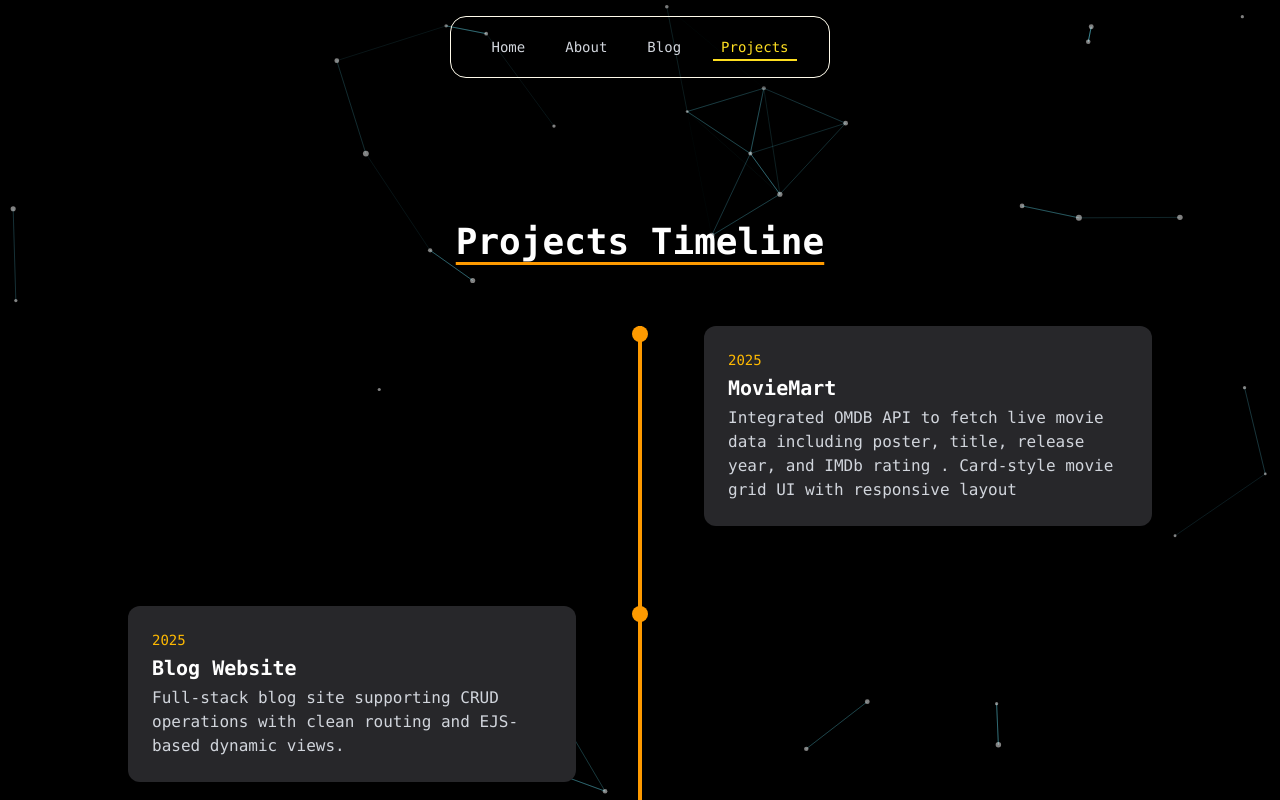
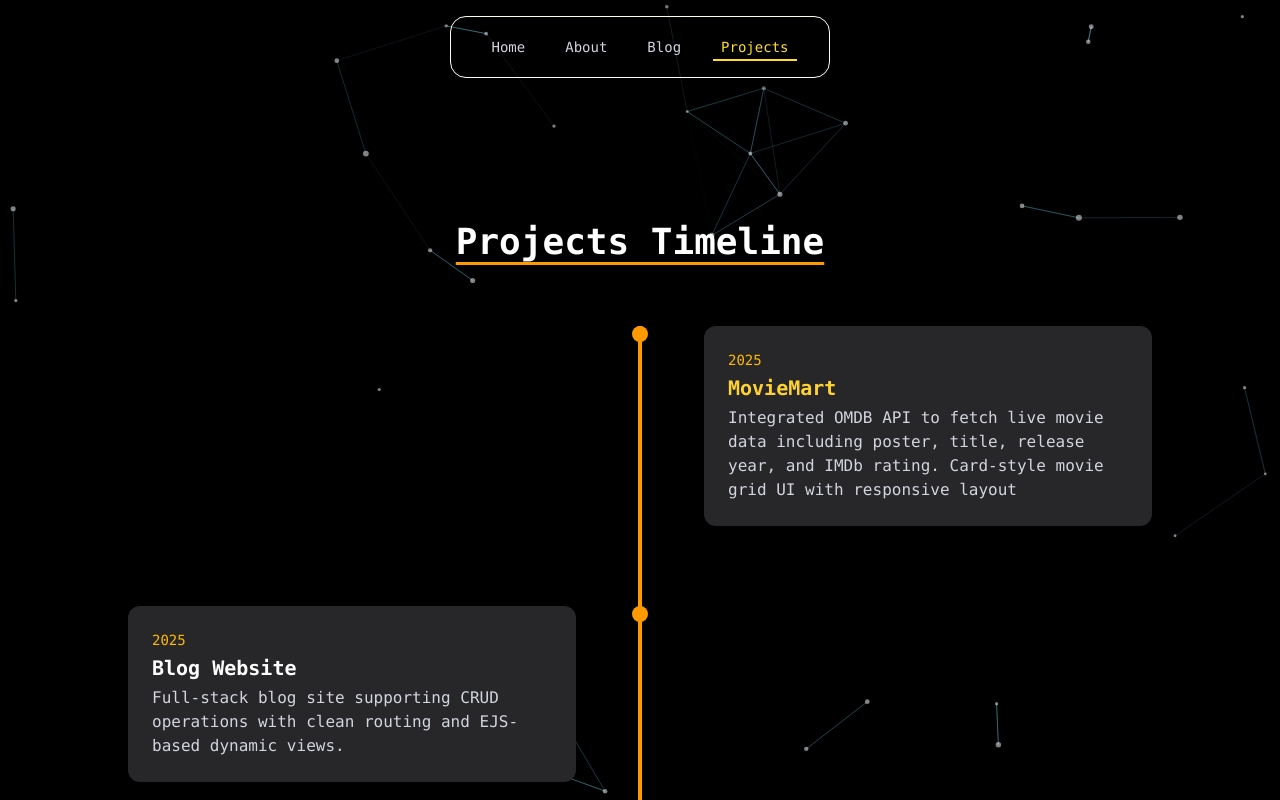
Before and after one commit to DigdarshanMohanty/Portfolio-Website, a React (Vite) app: page /projects in a window 1280 px wide. Built offline with nearby package versions, Linux system fonts and the light colour scheme.

Commit message:
Fix typos in project descriptions and add links to project titles

```diff
--- a/src/components/Projects.jsx
+++ b/src/components/Projects.jsx
@@ -6,7 +6,8 @@ export default function Projects() {
     {
       year: "2025",
       title: "MovieMart",
-      desc: "Integrated OMDB API to fetch live movie data including poster, title, release year, and IMDb rating . Card-style movie grid UI with responsive layout",
+      desc: "Integrated OMDB API to fetch live movie data including poster, title, release year, and IMDb rating. Card-style movie grid UI with responsive layout",
+      link: "https://movie-app-theta-three-70.vercel.app/",
     },
     {
       year: "2025",
@@ -16,13 +17,13 @@ export default function Projects() {
     {
       year: "2025",
       title: "SMARTBIZ",
-      desc: "Designed a business management app using Angular with modular components for Admin and Employee roles.Admins can manage products, customers, and view transactions; employees can handle sales and update stock . Implemented routing, form validation, and responsive UI for smooth navigation and usability",
+      desc: "Designed a business management app using Angular with modular components for Admin and Employee roles. Admins can manage products, customers, and view transactions; employees can handle sales and update stock. Implemented routing, form validation, and responsive UI for smooth navigation and usability",
     },
     {
+      year: "2024",
       title: "Youtube UI Clone",
-      desc: "Replicated UI using HTML , CSS and JavaScript . Implemented responsive design with media queries and flexbox for optimal viewing on all devices",
-      year: "2024",
-    }
+      desc: "Replicated UI using HTML, CSS, and JavaScript. Implemented responsive design with media queries and flexbox for optimal viewing on all devices",
+    },
   ];
 
   const containerRef = useRef(null);
@@ -35,7 +36,7 @@ export default function Projects() {
       if (children.length > 1) {
         const top = children[0].offsetTop;
         const bottom = children[children.length - 1].offsetTop;
-        setLineHeight(bottom - top + 60); // 60px to extend to last item
+        setLineHeight(bottom - top + 60);
       }
     }
   }, []);
@@ -51,15 +52,14 @@ export default function Projects() {
 
   return (
     <section
-        id="projects"
-        className="relative px-6 text-white font-mono bg-transparent dark:bg-transparent min-h-screen py-16"
-      >
+      id="projects"
+      className="relative px-6 text-white font-mono bg-transparent dark:bg-transparent min-h-screen py-16"
+    >
       <h2 className="text-4xl font-bold mb-16 text-center underline underline-offset-8 decoration-amber-500">
         Projects Timeline
       </h2>
 
       <div ref={containerRef} className="relative max-w-5xl mx-auto">
-        {/* Dynamic vertical line */}
         <div
           className="absolute left-1/2 w-1 bg-amber-500 transform -translate-x-1/2 z-0"
           style={{ height: `${lineHeight}px`, top: "0px" }}
@@ -76,10 +76,8 @@ export default function Projects() {
 
           return (
             <div key={i} className="project-item relative mb-20 z-10">
-              {/* Dot */}
               <div className="absolute left-1/2 transform -translate-x-1/2 w-4 h-4 bg-amber-500 rounded-full z-10" />
 
-              {/* Card */}
               <div
                 className={`
                   mt-4 p-6 rounded-xl bg-zinc-800 shadow-lg max-w-md
@@ -102,7 +100,18 @@ export default function Projects() {
                   variants={textVariant}
                   className="text-xl font-bold"
                 >
-                  {proj.title}
+                  {proj.link ? (
+                    <a
+                      href={proj.link}
+                      target="_blank"
+                      rel="noopener noreferrer"
+                      className="hover:underline text-amber-300"
+                    >
+                      {proj.title}
+                    </a>
+                  ) : (
+                    proj.title
+                  )}
                 </motion.h3>
 
                 <motion.p
```
